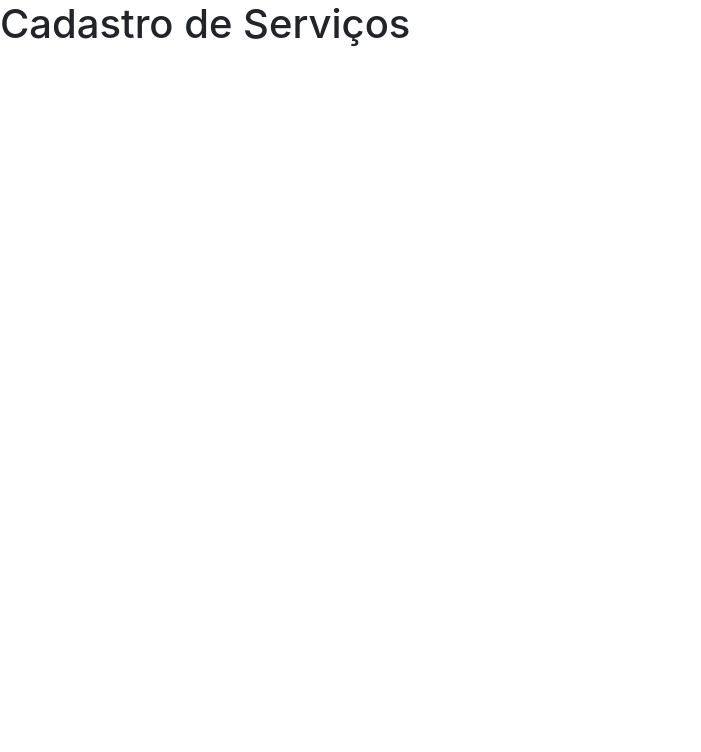
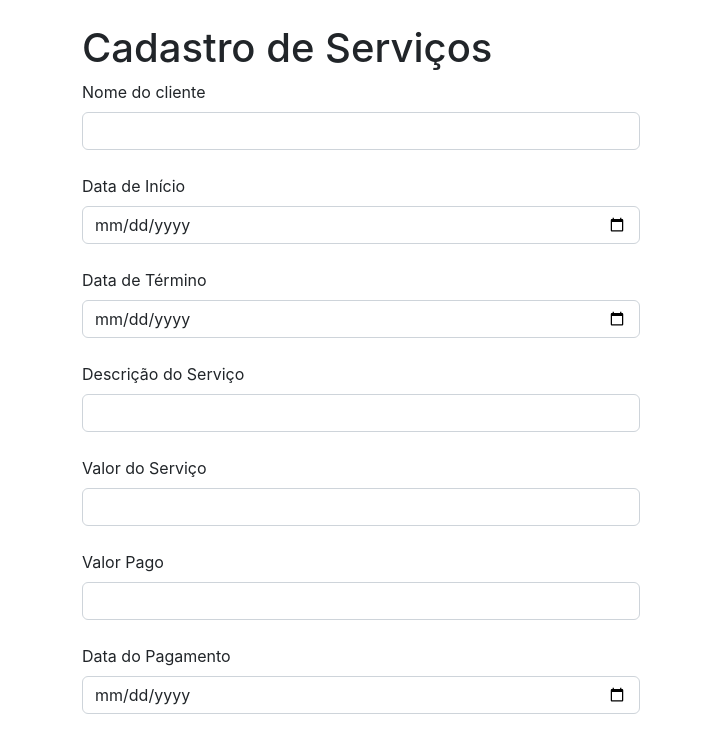
Before and after one commit to mateuspessoa/sistema-gestao-servicos-front-react, a React (Create React App) app: page / in a window 1280 px wide. Shown: the top 752 px of the page, without its empty margins (0-701 px from the left). Built offline with nearby package versions, Linux system fonts and the light colour scheme; the HTML template or start-up script is replaced by a standard one.

Commit message:
Formulário Criado

```diff
--- a/src/App.js
+++ b/src/App.js
@@ -1,10 +1,9 @@
-import './App.css';
+import "./App.css";
+import Servico from "./servico/Servico";
 
 function App() {
   return (
-    <>
-      <h1>Cadastro de Serviços</h1>
-    </>
+    <Servico />
   );
 }
 
--- /dev/null
+++ b/src/servico/Servico.jsx
@@ -0,0 +1,45 @@
+import { useEffect, useState } from "react";
+import "./Servico.css";
+
+function Servico() {
+  return (
+    <div className="container mt-4">
+      <h1>Cadastro de Serviços</h1>
+
+      <form>
+        <div className="col-6">
+          <div>
+            <label className="form-label">Nome do cliente</label>
+            <input name="nomeCliente" type="text" className="form-control mb-4" />
+          </div>
+          <div>
+            <label className="form-label">Data de Início</label>
+            <input name="dataInicio" type="date" className="form-control mb-4" />
+          </div>
+          <div>
+            <label className="form-label">Data de Término</label>
+            <input name="dataTermino" type="date" className="form-control mb-4" />
+          </div>
+          <div>
+            <label className="form-label">Descrição do Serviço</label>
+            <input name="descricaoServico" type="text" className="form-control mb-4" />
+          </div>
+          <div>
+            <label className="form-label">Valor do Serviço</label>
+            <input name="valorServico" type="number" className="form-control mb-4" />
+          </div>
+          <div>
+            <label className="form-label">Valor Pago</label>
+            <input name="valorPago" type="number" className="form-control mb-4" />
+          </div>
+          <div>
+            <label className="form-label">Data do Pagamento</label>
+            <input name="dataPagamento" type="date" className="form-control mb-4" />
+          </div>
+        </div>
+      </form>
+    </div>
+  );
+}
+
+export default Servico;
```
Also changed, not shown: src/servico/Servico.css (added).
